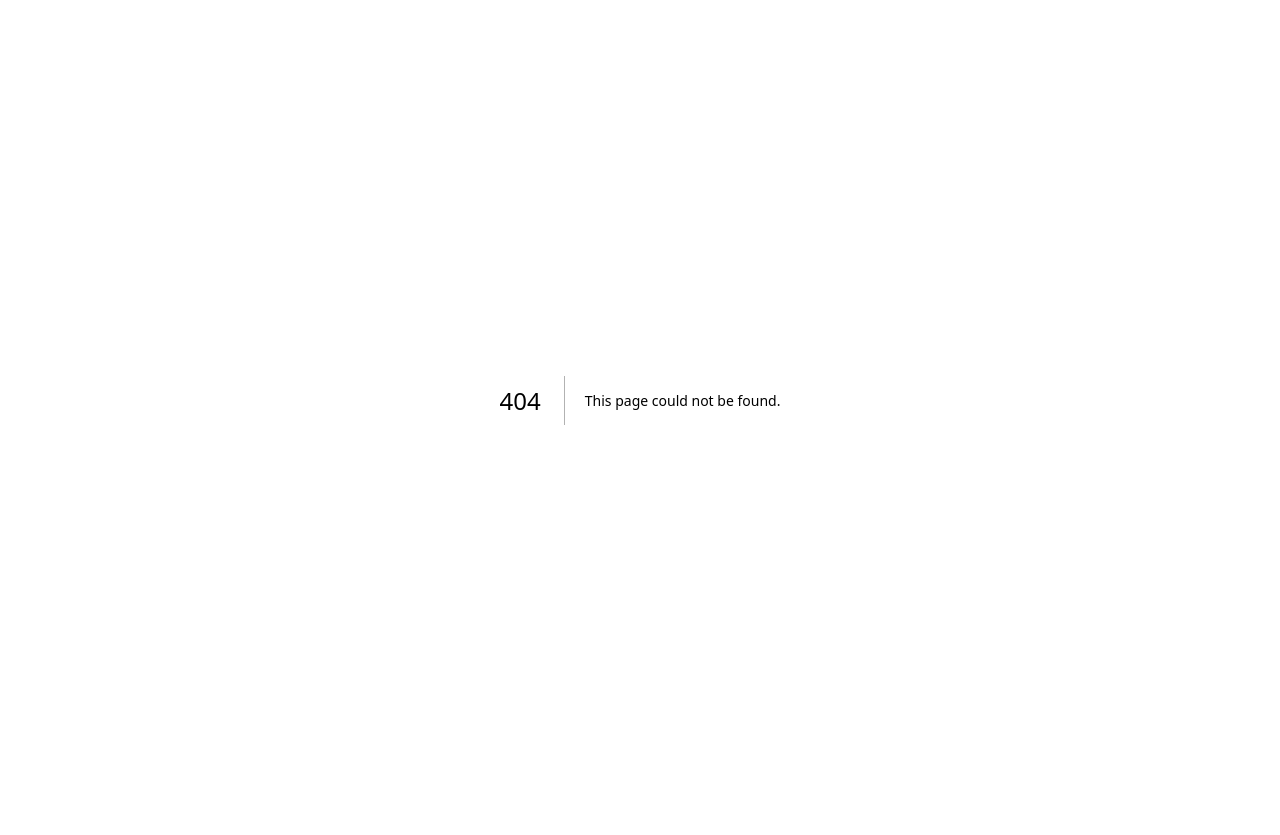
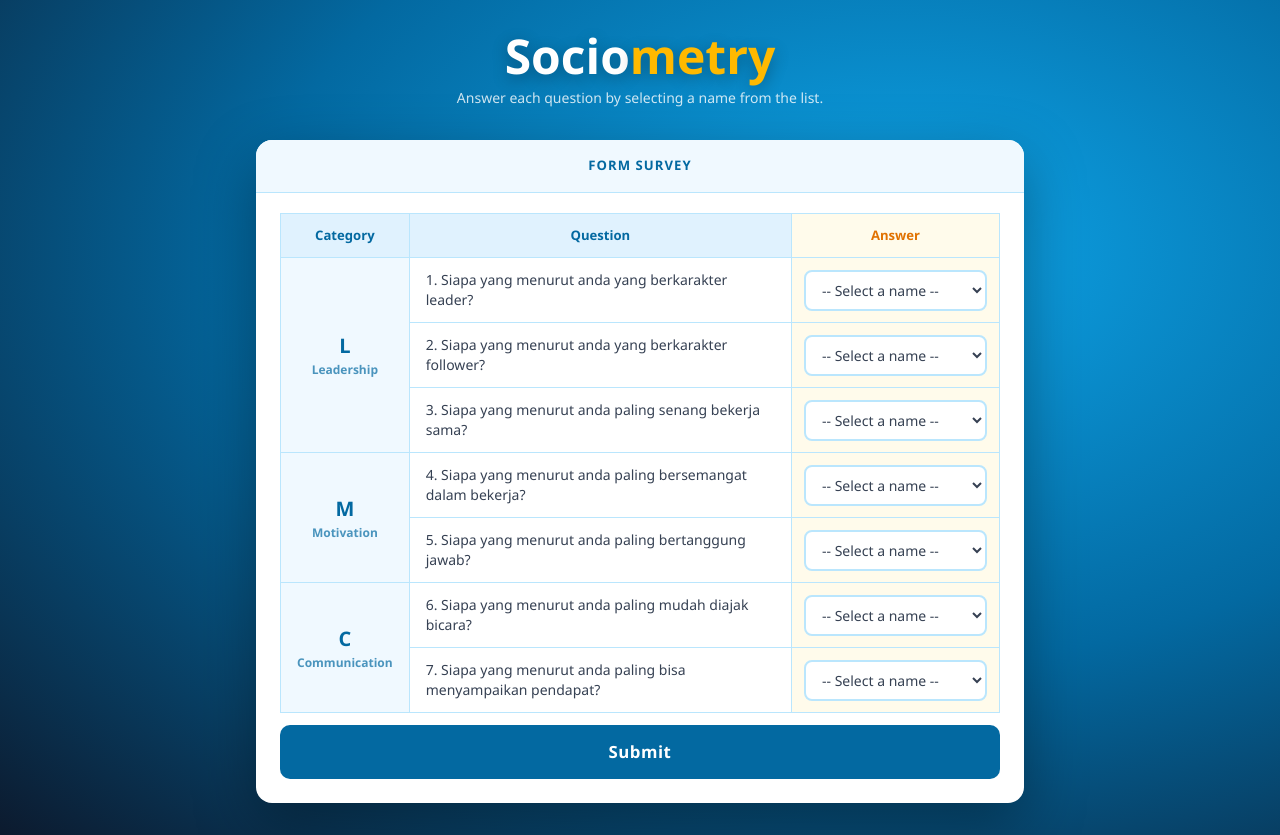
Before and after one commit to ibrohhm/sociometry, a Next.js app: page /survey in a window 1280 px wide. Before the commit this address had no page. Before the commit the page ends 800 px from the top, so only its background shows below. Built offline with nearby package versions, Linux system fonts and the light colour scheme.

Commit message:
sociometry form survey

```diff
--- a/app/components/Button.tsx
+++ b/app/components/Button.tsx
@@ -4,12 +4,12 @@ type ButtonProps = {
   type?: "button" | "submit" | "reset";
 };
 
-export default function Button({ onClick, children, type = "button" }: ButtonProps) {
+export default function Button({ onClick, children, type = "button" }: Readonly<ButtonProps>) {
   return (
     <button
       type={type}
       onClick={onClick}
-      className="w-full py-3.5 text-[1.05rem] font-bold rounded-[10px] bg-[#1c1c1e] text-white cursor-pointer tracking-[0.03em] transition-[background,transform] duration-200 hover:bg-[#3c3c3e] active:scale-[0.98]"
+      className="w-full py-3.5 text-[1.05rem] font-bold rounded-[10px] bg-[#0369a1] text-white cursor-pointer tracking-[0.03em] transition-[background,transform] duration-200 hover:bg-[#0284c7] active:scale-[0.98]"
     >
       {children}
     </button>
--- a/app/components/Card.tsx
+++ b/app/components/Card.tsx
@@ -1,13 +1,14 @@
 type CardProps = {
   title: string;
   children: React.ReactNode;
+  noPadding?: boolean;
 };
 
 export default function Card({ title, children }: Readonly<CardProps>) {
   return (
     <div className="w-full bg-white rounded-2xl overflow-hidden shadow-[0_20px_60px_rgba(0,0,0,0.35)]">
-      <div className="bg-[#f3f0ff] px-6 py-4 text-center border-b border-[#e9e3ff]">
-        <p className="text-[#5b21b6] text-[0.82rem] font-semibold uppercase tracking-[0.08em]">
+      <div className="bg-[#f0f9ff] px-6 py-4 text-center border-b border-[#bae6fd]">
+        <p className="text-[#0369a1] text-[0.82rem] font-semibold uppercase tracking-[0.08em]">
           {title}
         </p>
       </div>
--- a/app/components/Sociometry.tsx
+++ b/app/components/Sociometry.tsx
@@ -1,7 +1,7 @@
 export default function Sociometry() {
   return (
     <div className="text-center">
-      <h1 className="text-5xl font-black tracking-tight [text-shadow:0_4px_16px_rgba(0,0,0,0.3)]">
+      <h1 className="text-5xl font-black text-white [text-shadow:0_4px_16px_rgba(0,0,0,0.3)]">
         Socio<span className="text-amber-400">metry</span>
       </h1>
     </div>
--- /dev/null
+++ b/app/components/SurveyTable.tsx
@@ -0,0 +1,72 @@
+type Category = {
+  category: string;
+  label: string;
+  questions: string[];
+};
+
+type SurveyTableProps = {
+  categories: Category[];
+  names: string[];
+  answers: Record<string, string>;
+  onAnswerChange: (id: string, value: string) => void;
+};
+
+export default function SurveyTable({ categories, names, answers, onAnswerChange }: Readonly<SurveyTableProps>) {
+  let questionNumber = 1;
+
+  return (
+    <table className="w-full border-collapse">
+      <thead>
+        <tr className="bg-[#e0f2fe]">
+          <th className="border border-[#bae6fd] px-4 py-3 text-[0.82rem] font-bold text-[#0369a1] text-center w-28">
+            Category
+          </th>
+          <th className="border border-[#bae6fd] px-4 py-3 text-[0.82rem] font-bold text-[#0369a1] text-center">
+            Question
+          </th>
+          <th className="border border-[#bae6fd] px-4 py-3 text-[0.82rem] font-bold text-amber-600 text-center w-52 bg-amber-50">
+            Answer
+          </th>
+        </tr>
+      </thead>
+      <tbody>
+        {categories.map((cat) =>
+          cat.questions.map((question, qi) => {
+            const id = `${cat.category}${qi + 1}`;
+            const num = questionNumber++;
+            const isFirst = qi === 0;
+            return (
+              <tr key={id} className="hover:bg-sky-50 transition-colors">
+                {isFirst && (
+                  <td
+                    rowSpan={cat.questions.length}
+                    className="border border-[#bae6fd] px-4 py-3 text-center align-middle bg-[#f0f9ff]"
+                  >
+                    <span className="block text-xl font-black text-[#0369a1]">{cat.category}</span>
+                    <span className="block text-xs font-semibold text-[#0369a1]/70 mt-0.5">{cat.label}</span>
+                  </td>
+                )}
+                <td className="border border-[#bae6fd] px-4 py-3 text-sm text-gray-700">
+                  {num}. {question}
+                </td>
+                <td className="border border-[#bae6fd] px-3 py-2 bg-amber-50">
+                  <select
+                    value={answers[id]}
+                    onChange={(e) => onAnswerChange(id, e.target.value)}
+                    className="w-full px-3 py-2 text-sm rounded-lg border-2 border-[#bae6fd] bg-white text-gray-700 outline-none focus:border-[#0ea5e9] focus:shadow-[0_0_0_3px_rgba(14,165,233,0.15)] transition-[border-color,box-shadow] duration-200 cursor-pointer"
+                  >
+                    {names.map((name) => (
+                      <option key={name} value={name}>
+                        {name || "-- Select a name --"}
+                      </option>
+                    ))}
+                  </select>
+                </td>
+              </tr>
+            );
+          })
+        )}
+      </tbody>
+    </table>
+  );
+}
--- a/app/layout.tsx
+++ b/app/layout.tsx
@@ -27,7 +27,7 @@ export default function RootLayout({
       lang="en"
       className={`${geistSans.variable} ${geistMono.variable} h-full antialiased`}
     >
-      <body className="min-h-full flex flex-col">{children}</body>
+      <body className="min-h-full flex flex-col text-white [background:radial-gradient(ellipse_at_70%_30%,#0ea5e9_0%,#0369a1_50%,#0c1a2e_100%)] [font-family:'Segoe_UI',system-ui,sans-serif]">{children}</body>
     </html>
   );
 }
--- a/app/page.tsx
+++ b/app/page.tsx
@@ -16,7 +16,7 @@ export default function Home() {
       pinRef.current?.focus();
       return;
     }
-    router.push("/survey/" + encodeURIComponent(pin));
+    router.push("/survey?pin=" + encodeURIComponent(pin));
   }
 
   function handleKeyDown(e: React.KeyboardEvent<HTMLInputElement>) {
@@ -24,10 +24,10 @@ export default function Home() {
   }
 
   return (
-    <div className="min-h-screen flex items-center justify-center text-white [background:radial-gradient(ellipse_at_70%_30%,#7c3aed_0%,#4c1d95_50%,#2e1065_100%)] [font-family:'Segoe_UI',system-ui,sans-serif]">
+    <div className="min-h-screen flex items-center justify-center p-8 [background:radial-gradient(ellipse_at_70%_30%,#0ea5e9_0%,#0369a1_50%,#0c1a2e_100%)] [font-family:'Segoe_UI',system-ui,sans-serif]">
       <div className="flex flex-col items-center gap-8 p-8 w-full max-w-[460px]">
         <Sociometry />
-        <p className="-mt-4 text-[0.95rem] opacity-85 max-w-[300px] leading-relaxed text-center">
+        <p className="-mt-4 text-[0.95rem] opacity-85 max-w-[300px] leading-relaxed text-center text-white/80">
           Map relationships in your group. Enter a survey PIN shared by your
           facilitator to begin.
         </p>
@@ -39,17 +39,17 @@ export default function Home() {
             placeholder="Survey PIN"
             maxLength={10}
             inputMode="numeric"
-            className="w-full py-3.5 px-4 text-[1.1rem] font-semibold text-center border-2 border-[#ddd6fe] rounded-[10px] outline-none text-[#1e1b4b] bg-[#fafafa] tracking-[0.12em] transition-[border-color,box-shadow] duration-200 placeholder:text-[#a78bfa] placeholder:font-medium placeholder:tracking-[0.05em] focus:border-[#7c3aed] focus:shadow-[0_0_0_3px_rgba(124,58,237,0.15)] focus:bg-white"
+            className="w-full py-3.5 px-4 text-[1.1rem] font-semibold text-center border-2 border-[#bae6fd] rounded-[10px] outline-none text-[#0c1a2e] bg-[#fafafa] tracking-[0.12em] transition-[border-color,box-shadow] duration-200 placeholder:text-[#38bdf8] placeholder:font-medium placeholder:tracking-[0.05em] focus:border-[#0ea5e9] focus:shadow-[0_0_0_3px_rgba(14,165,233,0.15)] focus:bg-white"
             onKeyDown={handleKeyDown}
           />
           <Button onClick={joinSurvey}>Enter</Button>
         </Card>
 
-        <p className="text-center text-[0.85rem] opacity-75 max-w-[320px] leading-relaxed">
+        <p className="text-center text-[0.85rem] opacity-75 max-w-[320px] leading-relaxed text-white/80">
           Don&apos;t have a PIN? Ask your group leader.
           <br />
           Are you a facilitator?{" "}
-          <a href="/admin" className="text-[#c4b5fd] font-semibold no-underline hover:underline">
+          <a href="/admin" className="text-[#7dd3fc] font-semibold no-underline hover:underline">
             Create a survey &rarr;
           </a>
         </p>
--- /dev/null
+++ b/app/survey/page.tsx
@@ -0,0 +1,89 @@
+"use client";
+
+import { useState } from "react";
+import Sociometry from "../components/Sociometry";
+import Button from "../components/Button";
+import Card from "../components/Card";
+import SurveyTable from "../components/SurveyTable";
+
+const NAMES = [
+  "",
+  "Doddy Bilhaqi",
+  "Fauzan Hanif",
+  "Ahmad Rizki",
+  "Siti Rahayu",
+  "Budi Santoso",
+];
+
+const CATEGORIES = [
+  {
+    category: "L",
+    label: "Leadership",
+    questions: [
+      "Siapa yang menurut anda yang berkarakter leader?",
+      "Siapa yang menurut anda yang berkarakter follower?",
+      "Siapa yang menurut anda paling senang bekerja sama?",
+    ],
+  },
+  {
+    category: "M",
+    label: "Motivation",
+    questions: [
+      "Siapa yang menurut anda paling bersemangat dalam bekerja?",
+      "Siapa yang menurut anda paling bertanggung jawab?",
+    ],
+  },
+  {
+    category: "C",
+    label: "Communication",
+    questions: [
+      "Siapa yang menurut anda paling mudah diajak bicara?",
+      "Siapa yang menurut anda paling bisa menyampaikan pendapat?",
+    ],
+  },
+];
+
+export default function SurveyPage() {
+  const allQuestions = CATEGORIES.flatMap((c) =>
+    c.questions.map((q, i) => ({
+      id: `${c.category}${i + 1}`,
+      text: q,
+      category: c.category,
+      label: c.label,
+    }))
+  );
+
+  const [answers, setAnswers] = useState<Record<string, string>>(
+    Object.fromEntries(allQuestions.map((q) => [q.id, ""]))
+  );
+
+  function handleChange(id: string, value: string) {
+    setAnswers((prev) => ({ ...prev, [id]: value }));
+  }
+
+  function handleSubmit() {
+    const unanswered = allQuestions.filter((q) => !answers[q.id]);
+    if (unanswered.length > 0) return;
+    alert("Jawaban berhasil dikirim!");
+  }
+
+  return (
+    <div className="min-h-screen flex items-center justify-center p-8 [background:radial-gradient(ellipse_at_70%_30%,#0ea5e9_0%,#0369a1_50%,#0c1a2e_100%)] [font-family:'Segoe_UI',system-ui,sans-serif]">
+      <div className="w-full max-w-3xl">
+        <div className="text-center mb-8">
+          <Sociometry />
+          <p className="mt-2 text-white/80 text-sm">Answer each question by selecting a name from the list.</p>
+        </div>
+        <Card title="Form Survey">
+          <SurveyTable
+            categories={CATEGORIES}
+            names={NAMES}
+            answers={answers}
+            onAnswerChange={handleChange}
+          />
+          <Button onClick={handleSubmit}>Submit</Button>
+        </Card>
+      </div>
+    </div>
+  );
+}
```
